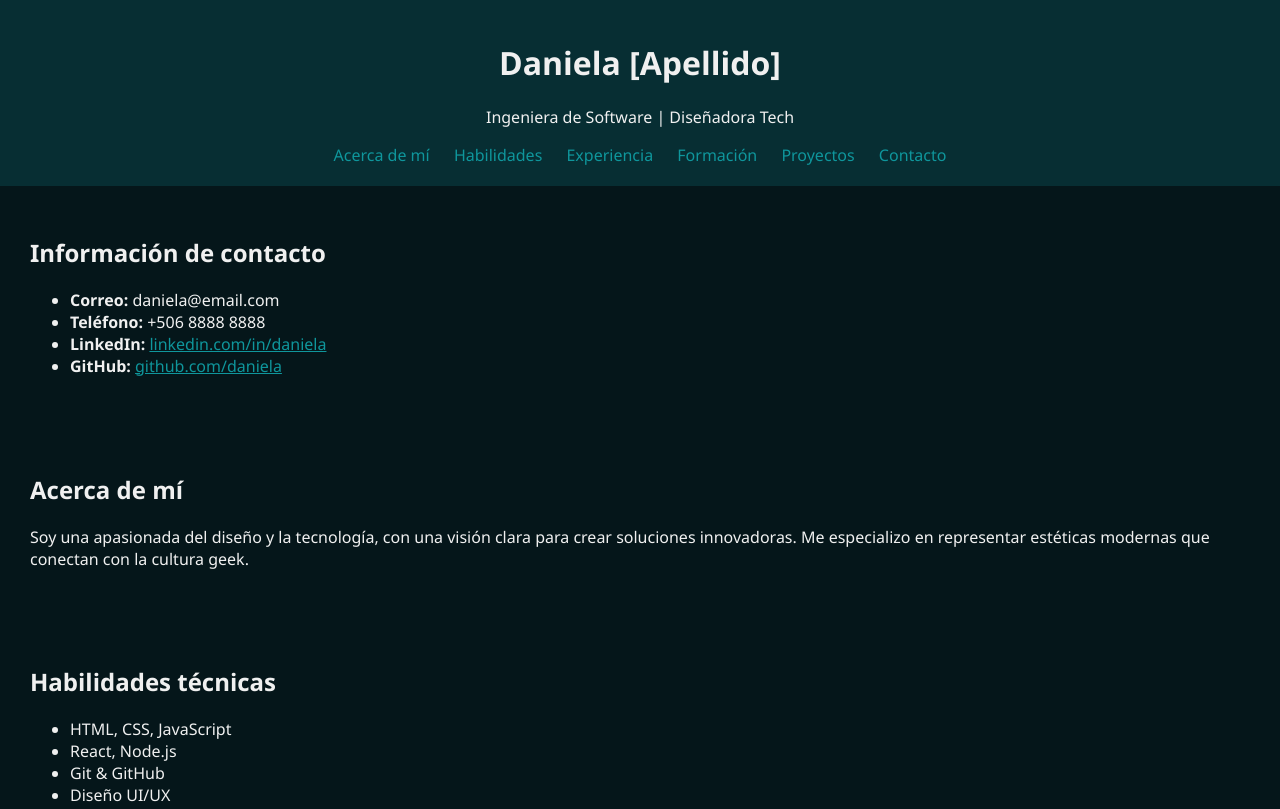
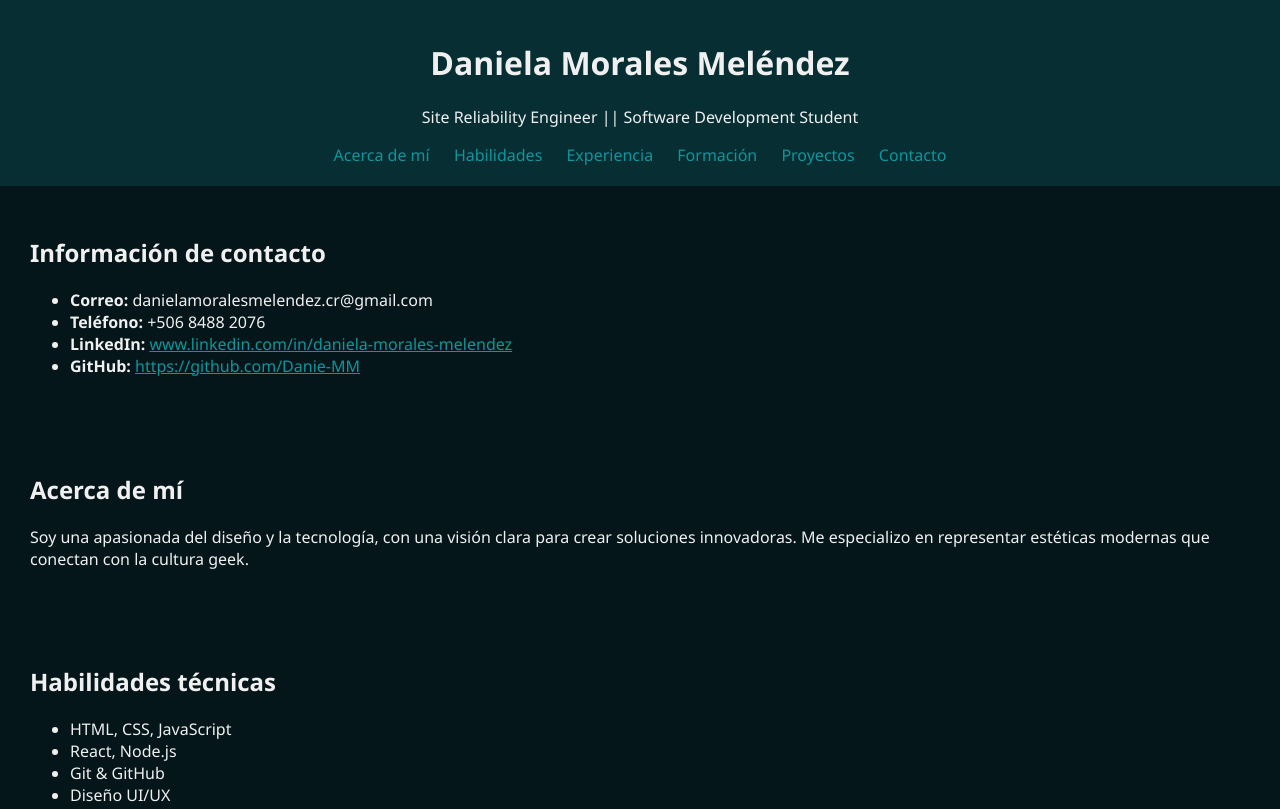
Before and after one commit to Danie-MM/Professional-Portfolio, a plain HTML site: page index.html in a window 1280 px wide. Shown: the top 809 px of the page. Drawn offline with Linux system fonts and the light colour scheme.

Commit message:
Update index.html

```diff
--- a/index.html
+++ b/index.html
@@ -8,8 +8,8 @@
 </head>
 <body>
   <header>
-    <h1>Daniela [Apellido]</h1>
-    <p>Ingeniera de Software | Diseñadora Tech</p>
+    <h1>Daniela Morales Meléndez</h1>
+    <p>Site Reliability Engineer || Software Development Student</p>
     <nav>
       <a href="#acerca">Acerca de mí</a>
       <a href="#habilidades">Habilidades</a>
@@ -23,10 +23,10 @@
   <section id="contacto">
     <h2>Información de contacto</h2>
     <ul>
-      <li><strong>Correo:</strong> daniela@email.com</li>
-      <li><strong>Teléfono:</strong> +506 8888 8888</li>
-      <li><strong>LinkedIn:</strong> <a href="#">linkedin.com/in/daniela</a></li>
-      <li><strong>GitHub:</strong> <a href="#">github.com/daniela</a></li>
+      <li><strong>Correo:</strong> danielamoralesmelendez.cr@gmail.com</li>
+      <li><strong>Teléfono:</strong> +506 8488 2076</li>
+      <li><strong>LinkedIn:</strong> <a href="#">www.linkedin.com/in/daniela-morales-melendez</a></li>
+      <li><strong>GitHub:</strong> <a href="#">https://github.com/Danie-MM</a></li>
     </ul>
   </section>
 
```
